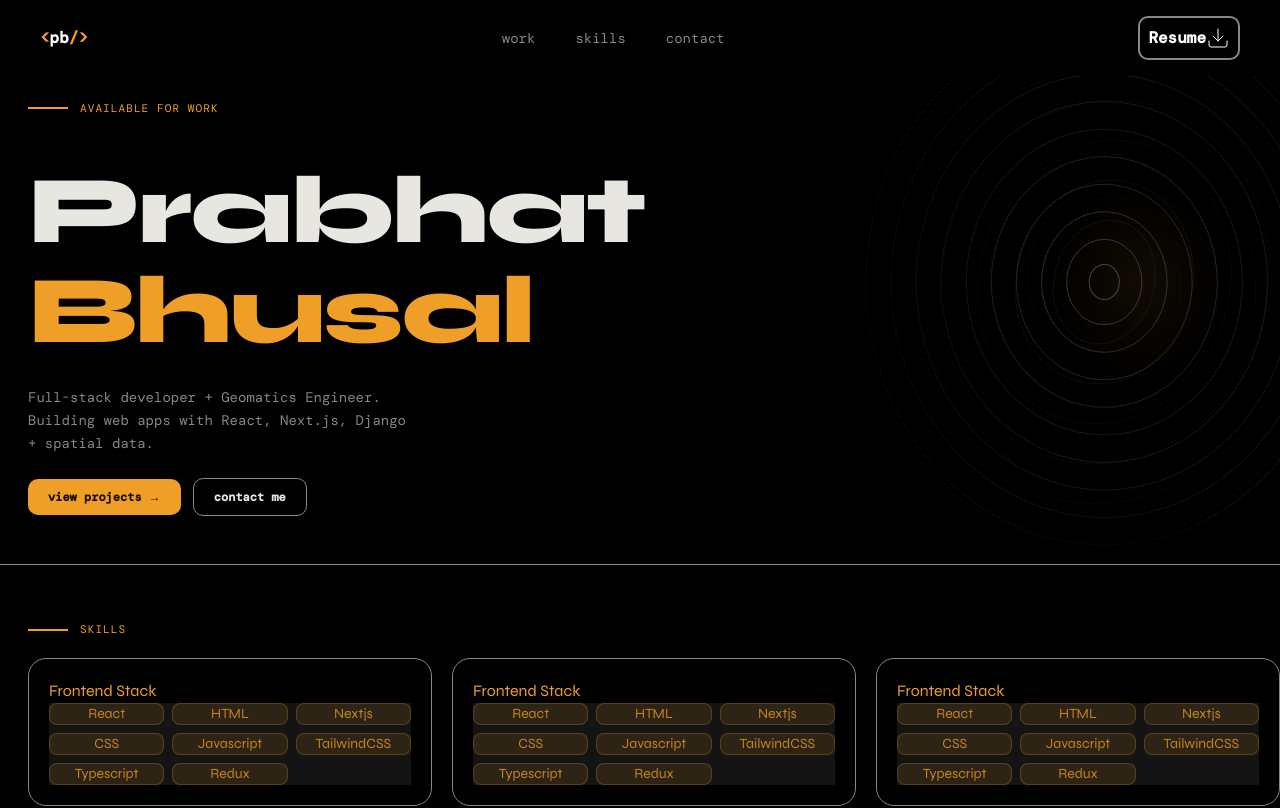
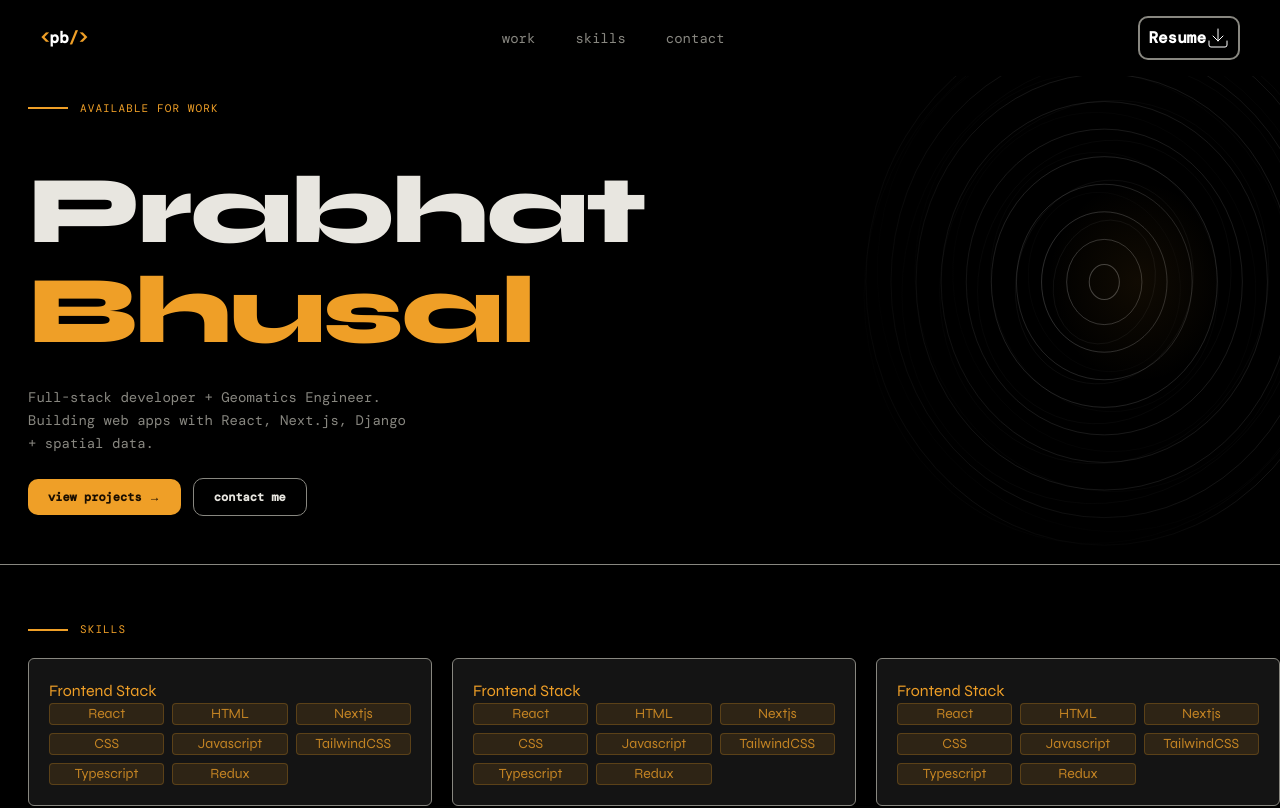
Before and after one commit to prabhatbhusal/Portfolio, a Next.js app: page / in a window 1280 px wide. Shown: the top 808 px of the page. Built offline with nearby package versions, Linux system fonts and the light colour scheme.

Commit message:
fixed some errors

```diff
--- a/src/app/layout.tsx
+++ b/src/app/layout.tsx
@@ -33,7 +33,6 @@ export default function RootLayout({
       lang="en"
       className={cn("h-full", "antialiased w-full", syne.variable, dmMono.variable)}
     >
-
       <body className="bg-black text-white overflow-x-hidden  w-full"><Navbar/>{children}<Footer/></body>
     </html>
   );
--- a/src/components/landing/Skills.tsx
+++ b/src/components/landing/Skills.tsx
@@ -11,13 +11,13 @@ const Skills = () => {
 
             <section className="container">
                 <Headerbanner header='Skills'/>
-                <div className="grid grid-cols-3 gap-5 rounded-2xl h-full w-full  ">
+                <div className="grid grid-cols-3 gap-5  rounded-2xl h-full w-full  ">
                     {skillsdata.map((item, index) => (
-                        <div className="border rounded-2xl p-5" key={index}>
+                        <div className="border rounded-sm p-5 bg-white/8  "  key={index}>
                             <h1 className="amber">{item.title}</h1>
-                            <div className="grid grid-cols-3 gap-2  items-center justify-center border-bg bg-white/8 ">
+                            <div className="grid grid-cols-3 gap-2  items-center justify-center border-bg ">
                                 {item.stack.map((items, idx) =>
-                                    (<span className='border rounded-md p-.5 text-sm amber  flex opacity-80 amber-bg borderbg items-center  justify-center ' key={idx}>{items.lang}</span>))
+                                    (<span className='border rounded p-.5 text-sm amber  flex opacity-80 amber-bg borderbg items-center  justify-center ' key={idx}>{items.lang}</span>))
                                 }
 
                             </div>
```
